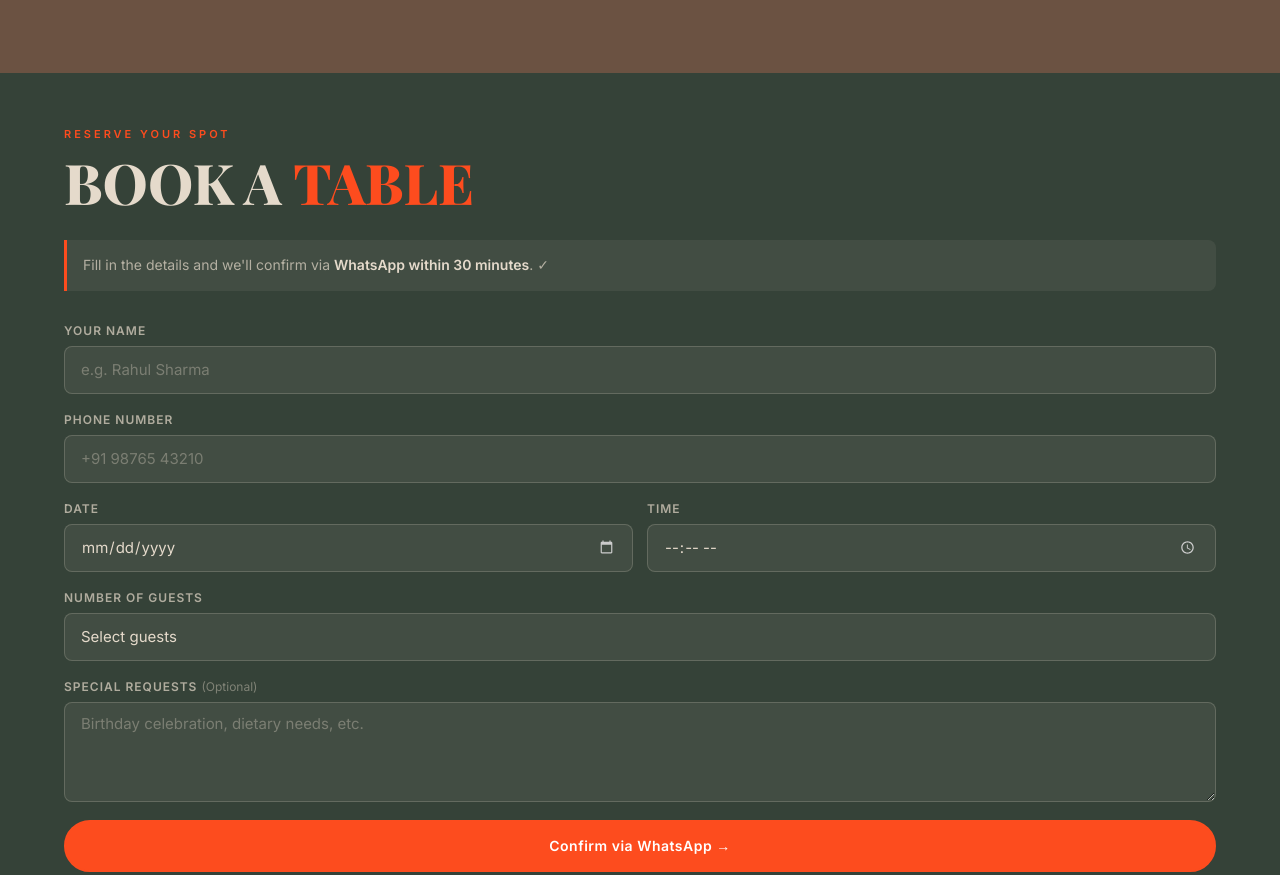
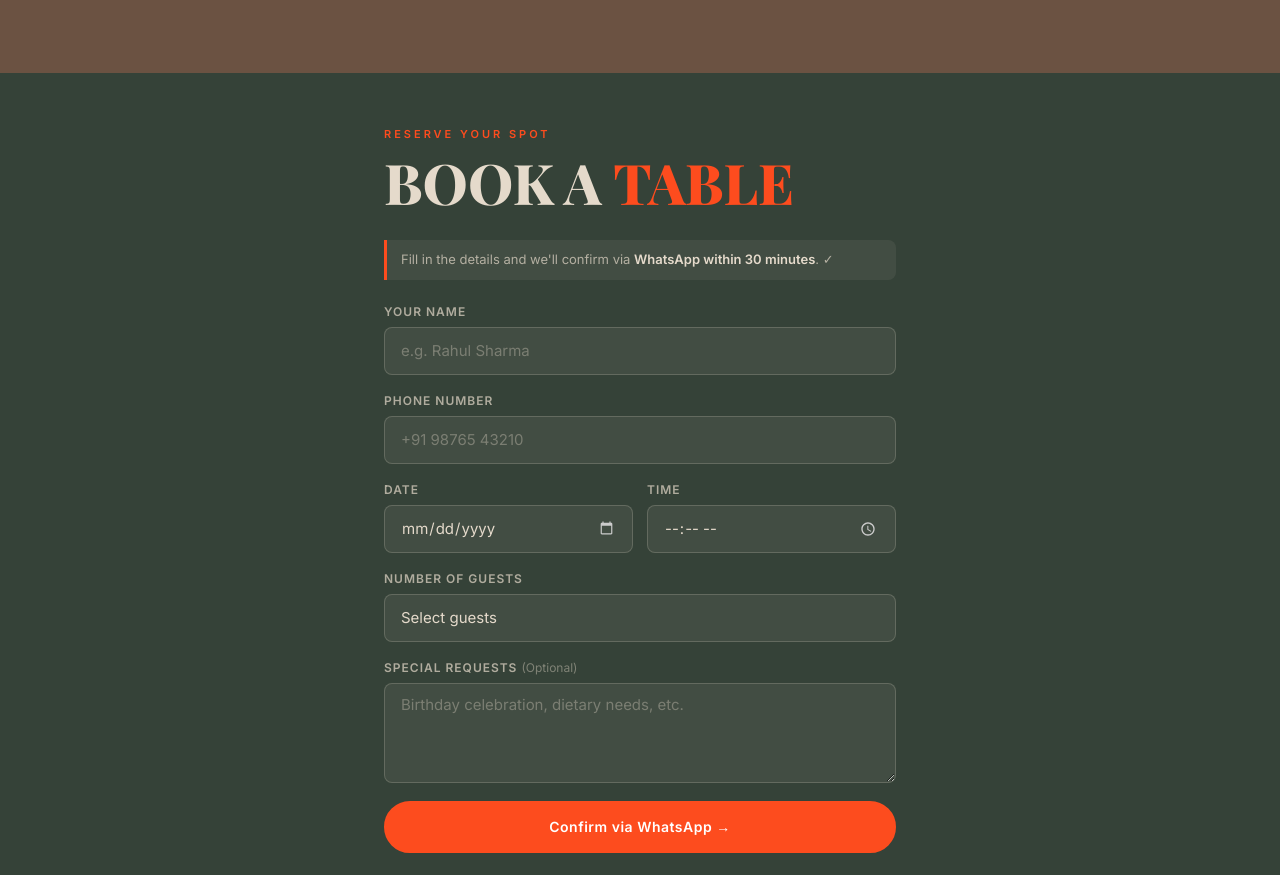
Before and after one commit to nikhilverma29/Elite-cafe-and-co, a plain HTML site: page index.html in a window 1280 px wide. Shown: the part 6140-7015 px from the top of the page. Drawn offline with nearby package versions, Linux system fonts and the light colour scheme; a web font is replaced by a local one.

Commit message:
Fix: cap reservation form width to 640px, tighten note padding and textarea

```diff
--- a/index.html
+++ b/index.html
@@ -387,7 +387,7 @@
         </div>
         <div class="form-group">
           <label for="res-note">Special Requests <span class="optional">(Optional)</span></label>
-          <textarea id="res-note" name="note" placeholder="Birthday celebration, dietary needs, etc." rows="3"></textarea>
+          <textarea id="res-note" name="note" placeholder="Birthday celebration, dietary needs, etc." rows="2"></textarea>
         </div>
         <button type="submit" class="btn btn-primary btn-full" id="reservation-submit-btn">Confirm via WhatsApp &#8594;</button>
       </form>
--- a/style.css
+++ b/style.css
@@ -579,15 +579,16 @@ ul { list-style: none; }
    RESERVATION
    ========================================== */
 .reservation-section { background: var(--olive); padding: calc(var(--section-gap) * 0.45) 0; }
+.reservation-section .container { max-width: 640px; }
 
 .reservation-note {
-  font-size: 14px;
+  font-size: 13px;
   color: rgba(229,218,203,0.7);
-  margin-bottom: 32px;
-  line-height: 1.6;
+  margin-bottom: 24px;
+  line-height: 1.5;
   background: rgba(229,218,203,0.08);
   border-left: 3px solid var(--rust);
-  padding: 14px 16px;
+  padding: 10px 14px;
   border-radius: 0 var(--radius-sm) var(--radius-sm) 0;
 }
 .reservation-note strong { color: var(--beige); }
```
